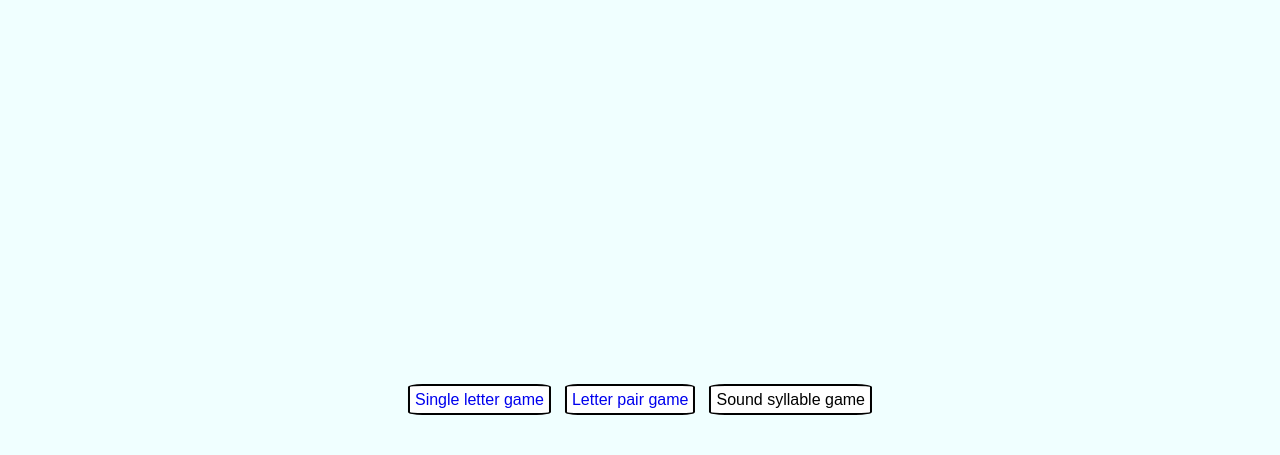
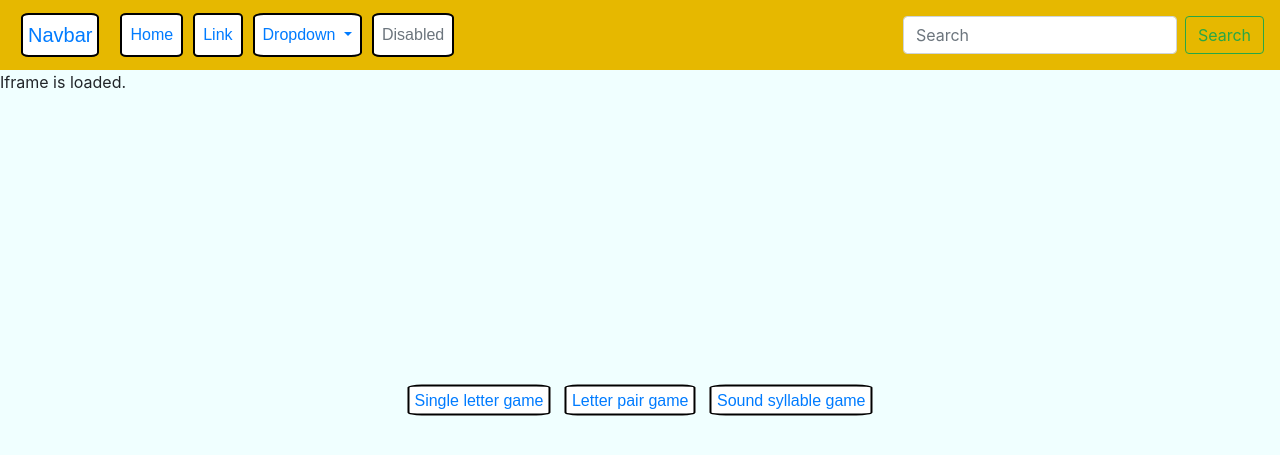
Before and after one commit to EdTeKLA/Cree-Tutor, a Django app: page /lettergame/ in a window 1280 px wide. Shown: the top 455 px of the page. Run offline with Django 3.2, Linux system fonts and the light colour scheme; some libraries are stand-ins or nearby versions.

Commit message:
updated html files with a navbar

```diff
--- /dev/null
+++ b/CreeTutorBackEnd/lettergame/templates/lettergame/base.html
@@ -0,0 +1,67 @@
+<!DOCTYPE html>
+
+<html>
+  <head>
+  {% load static %}
+
+	<link rel="stylesheet" type="text/css" href="{% static 'lettergame/css/bootstrap.min.css' %}" />
+  <script src="{% static 'lettergame/js/popper.min.js' %}"></script>
+  <script src="{% static 'lettergame/js/jquery-3.3.1.min.js' %}"></script>
+  <script src="{% static 'lettergame/js/bootstrap.min.js' %}"></script>
+  <script src="{% static 'lettergame/js/logging.js' %}"></script>
+
+  <meta charset="utf-8">
+  {% block title %}
+    <title>Learn Cree</title>
+  {% endblock %}
+
+  {% block styles %}
+	{% endblock %}
+
+  </head>
+
+  <body onload="myFunction()">
+    <nav class="navbar navbar-expand-lg" style="background-color: #e6b800;">
+      <a class="navbar-brand" href="#">Navbar</a>
+      <button class="navbar-toggler" type="button" data-toggle="collapse" data-target="#navbarSupportedContent" aria-controls="navbarSupportedContent" aria-expanded="false" aria-label="Toggle navigation">
+        <span class="navbar-toggler-icon"></span>
+      </button>
+
+      <div class="collapse navbar-collapse" id="navbarSupportedContent">
+        <ul class="navbar-nav mr-auto">
+          <li class="nav-item active">
+            <a class="nav-link" href="#">Home <span class="sr-only">(current)</span></a>
+          </li>
+          <li class="nav-item">
+            <a class="nav-link" href="#">Link</a>
+          </li>
+          <li class="nav-item dropdown">
+            <a class="nav-link dropdown-toggle" href="#" id="navbarDropdown" role="button" data-toggle="dropdown" aria-haspopup="true" aria-expanded="false">
+              Dropdown
+            </a>
+            <div class="dropdown-menu" aria-labelledby="navbarDropdown">
+              <a class="dropdown-item" href="">Profile</a>
+              <a class="dropdown-item" href="">Settings</a>
+              <div class="dropdown-divider"></div>
+              <a class="dropdown-item" href="">Log Out</a>
+            </div>
+          </li>
+          <li class="nav-item">
+            <a class="nav-link disabled" href="#">Disabled</a>
+          </li>
+        </ul>
+        <form class="form-inline my-2 my-lg-0">
+          <input class="form-control mr-sm-2" type="search" placeholder="Search" aria-label="Search">
+          <button class="btn btn-outline-success my-2 my-sm-0" type="submit">Search</button>
+        </form>
+      </div>
+    </nav>
+
+    <p id="demo"></p>
+
+  {% block content %}
+  {% endblock content %}
+
+</body>
+
+</html>
--- a/CreeTutorBackEnd/lettergame/templates/lettergame/index.html
+++ b/CreeTutorBackEnd/lettergame/templates/lettergame/index.html
@@ -1,20 +1,15 @@
-<!DOCTYPE html>
-
-<html>
-	{% load static %}
+{% extends 'lettergame/base.html' %}
+{% load static %}
 
 	{% block styles %}
 	<link rel="stylesheet" type="text/css" href="{% static 'lettergame/css/style.css' %}" />
 	{% endblock %}
 
-	<body>
-
+	{% block content %}
 		<div class="gamelinks">
-			<a href="{% url 'lettergame:whichgame' 'single' %}" >Single letter game</a>
-			<a href="{% url 'lettergame:whichgame' 'double' %}" >Letter pair game</a>
-			<a>Sound syllable game</a>
+			<a class="choose" href="{% url 'lettergame:whichgame' 'single' %}" >Single letter game</a>
+			<a class="choose" href="{% url 'lettergame:whichgame' 'double' %}" >Letter pair game</a>
+			<a class="choose" href="{% url 'lettergame:syl' %}" >Sound syllable game</a>
 		</div>
 
-	</body>
-
-</html>
+	{% endblock content %}
```
Also changed, not shown: CreeTutorBackEnd/lettergame/templates/lettergame/game.html (+1 -9 lines).
